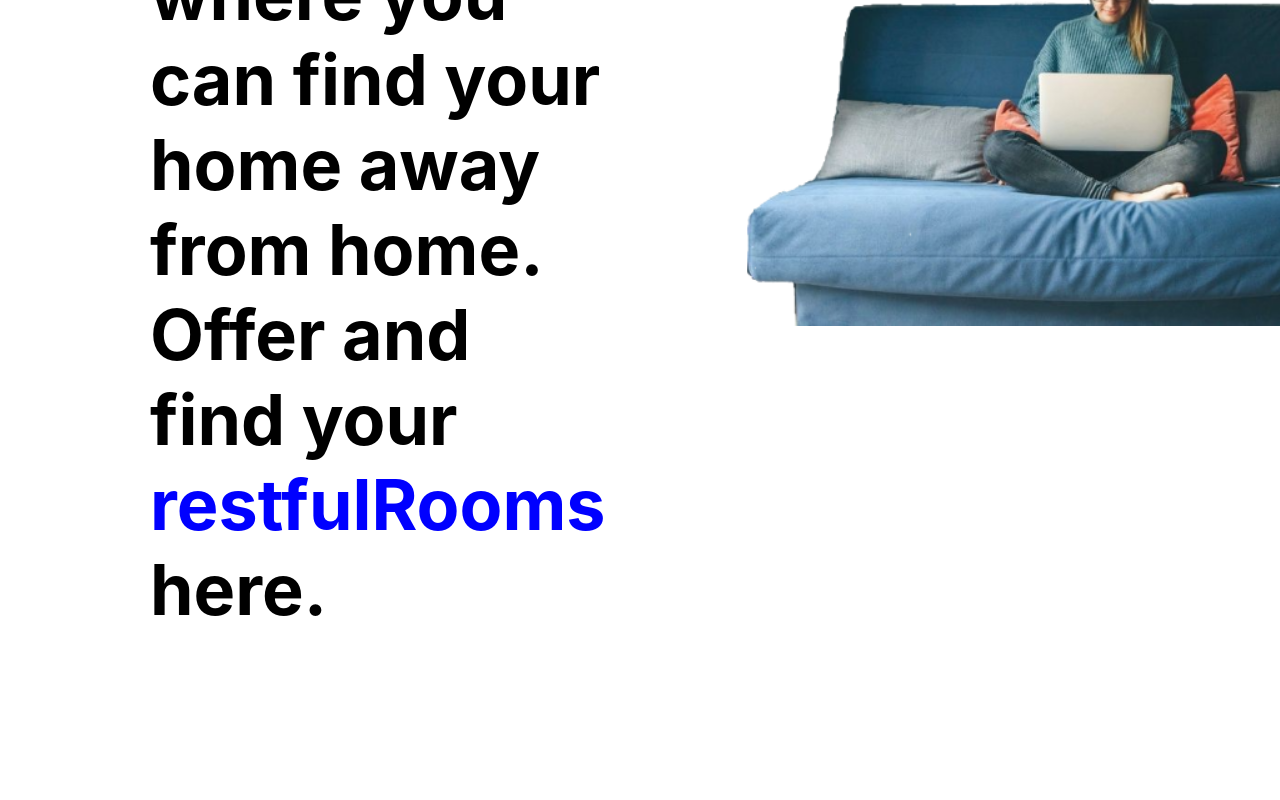
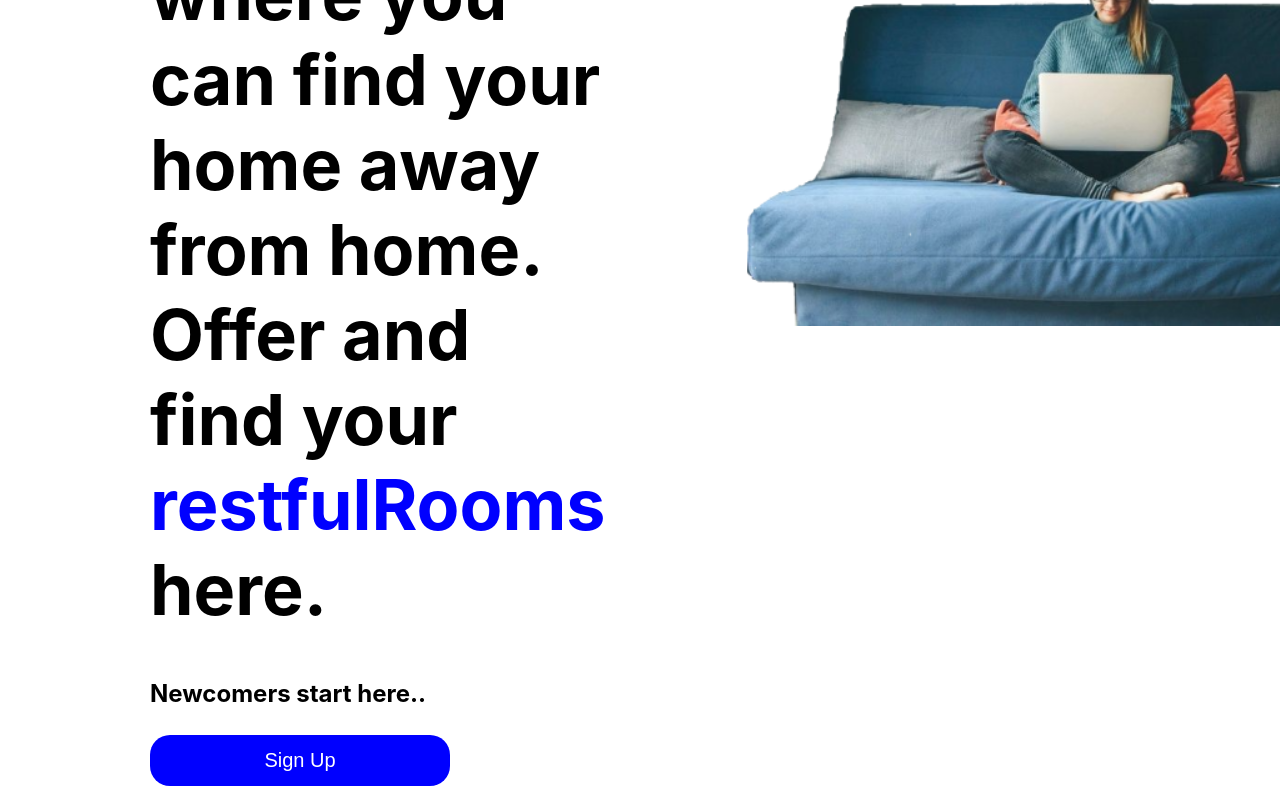
Before and after one commit to izabela2279/restful-rooms-front-end, a React (Create React App) app: page / in a window 1280 px wide. Shown: the part 369-1169 px from the top of the page. Before the commit the page ends 1048 px from the top, so only its background shows below. Built offline with nearby package versions, Linux system fonts and the light colour scheme; no server answers.

Commit message:
style landing and sign up button

```diff
--- a/src/pages/Landing/Landing.jsx
+++ b/src/pages/Landing/Landing.jsx
@@ -1,4 +1,5 @@
 import style from './Landing.module.css'
+import { Link } from 'react-router-dom'
 
 const Landing = () => {
 
@@ -7,7 +8,8 @@ const Landing = () => {
       <div id="welcome">
       <h1> A place where you can find your home away from home.
       Offer and find your <b style={{color:"blue"}}>restfulRooms </b>here. </h1>
-
+      <h2>Newcomers start here..</h2>
+      <Link to="/signup"><button style={{ backgroundColor: "blue", width:300, color:"white", fontSize:20, borderRadius:20}}> Sign Up</button></Link>
 
       </div>
       <div id="landing-image">
```
